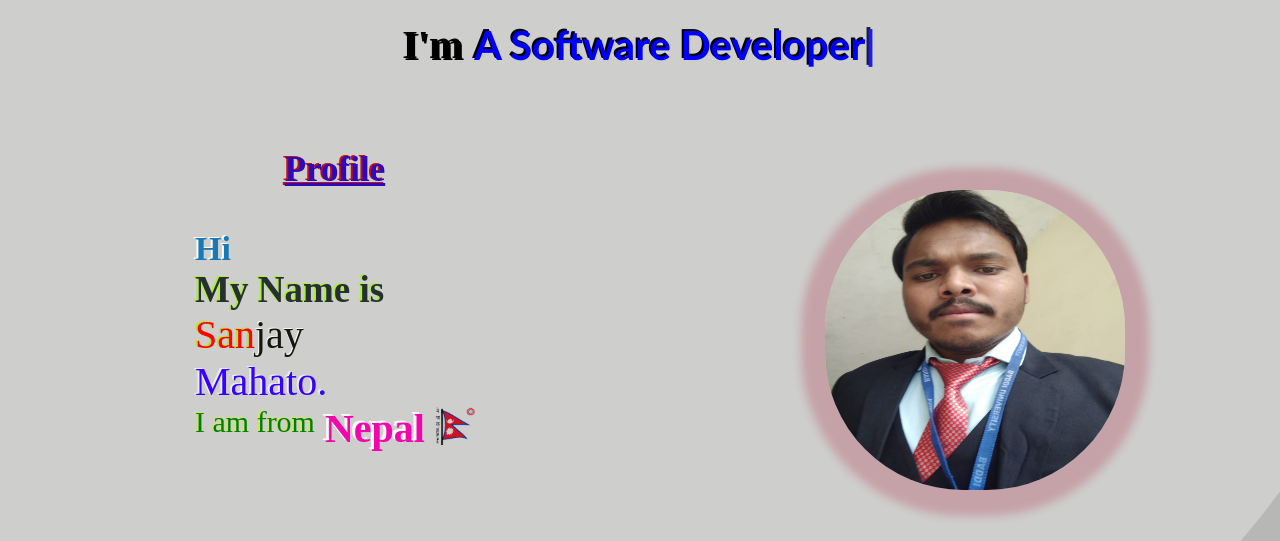
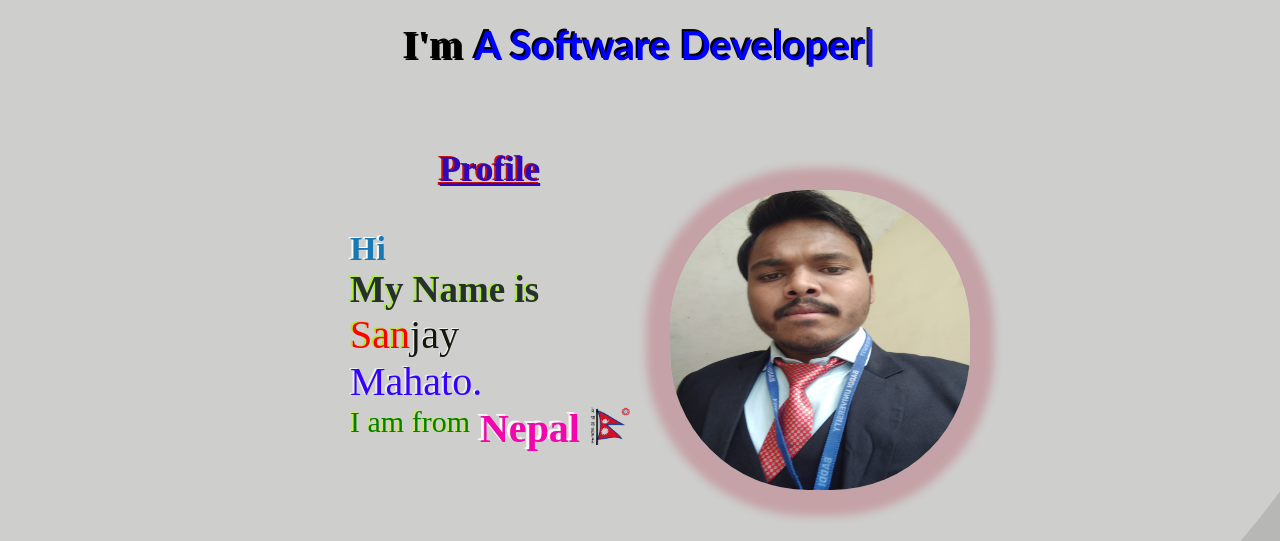
Before and after one commit to sanjaymahato7/personal-portfolio, a plain HTML site: page index.html in a window 1280 px wide. Shown: the part 123-664 px from the top of the page. Drawn offline with nearby package versions, Linux system fonts and the light colour scheme.

Commit message:
Update style.css

```diff
--- a/style.css
+++ b/style.css
@@ -135,8 +135,9 @@ button{
 /* thai is profile desigm section */
 .profile{
     display: flex;
-    justify-content: space-around;
+    justify-content: center;
     align-items: center;
+    margin:auto;
 
 }
 
```
